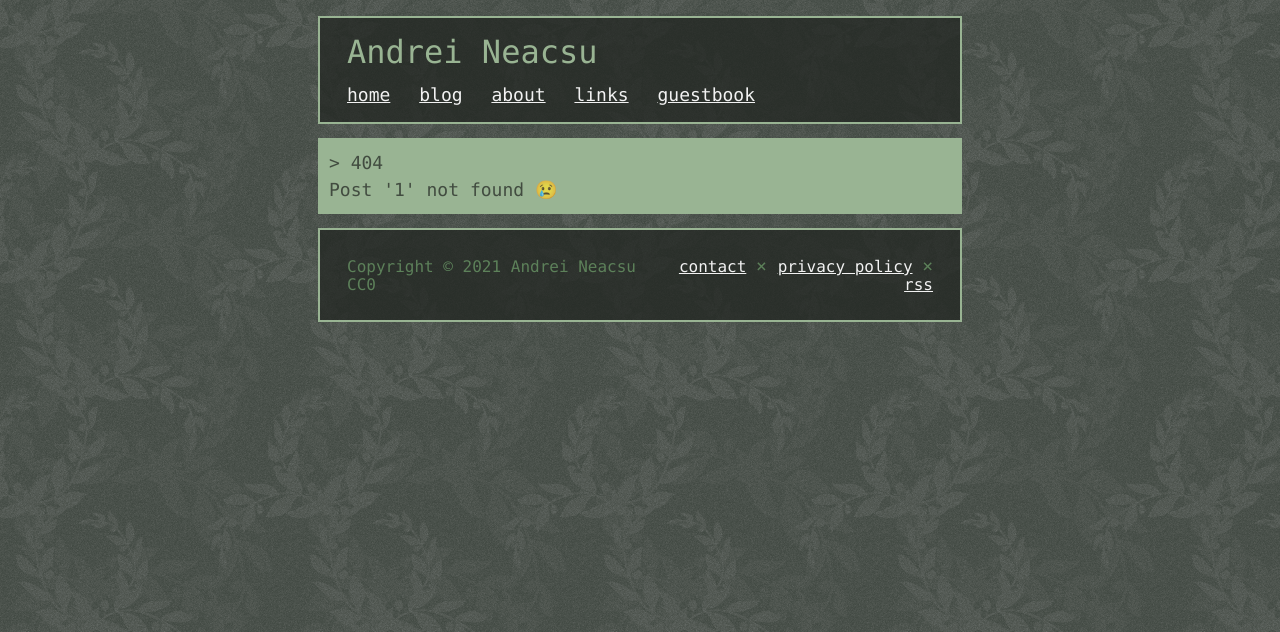
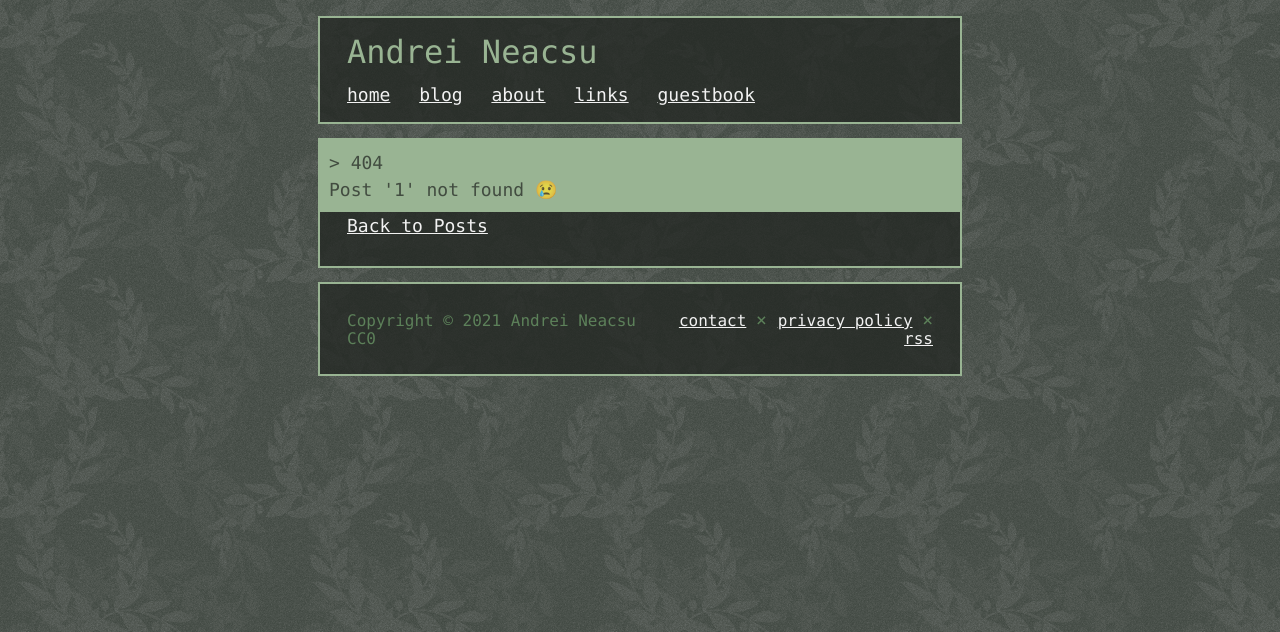
Before and after one commit to errormine/aneacsu.com, a PHP site: page /blog/blog-page.php?page=1 in a window 1280 px wide. Shown: the top 632 px of the page. Run offline with PHP 8.4, Linux system fonts and the light colour scheme; some web fonts are replaced.

Commit message:
minor changes

```diff
--- a/404.php
+++ b/404.php
@@ -11,7 +11,6 @@
                 height: 100%;
                 display: flex;
                 align-items: center;
-                height: 100%;
             }
 
             body {
--- a/blog/blog-page.php
+++ b/blog/blog-page.php
@@ -30,6 +30,9 @@ $blog = true;
     <main class="blog">
         <section class='markdown'>
                 <?php echo renderMarkdown($markdown); ?>
+                <div class="post-footer">
+                    <a   a href="/blog">Back to Posts</a>
+                </div>
         </section>
     </main>
     <?php include($_SERVER['DOCUMENT_ROOT'] . "/include/footer.html") ?>
```
